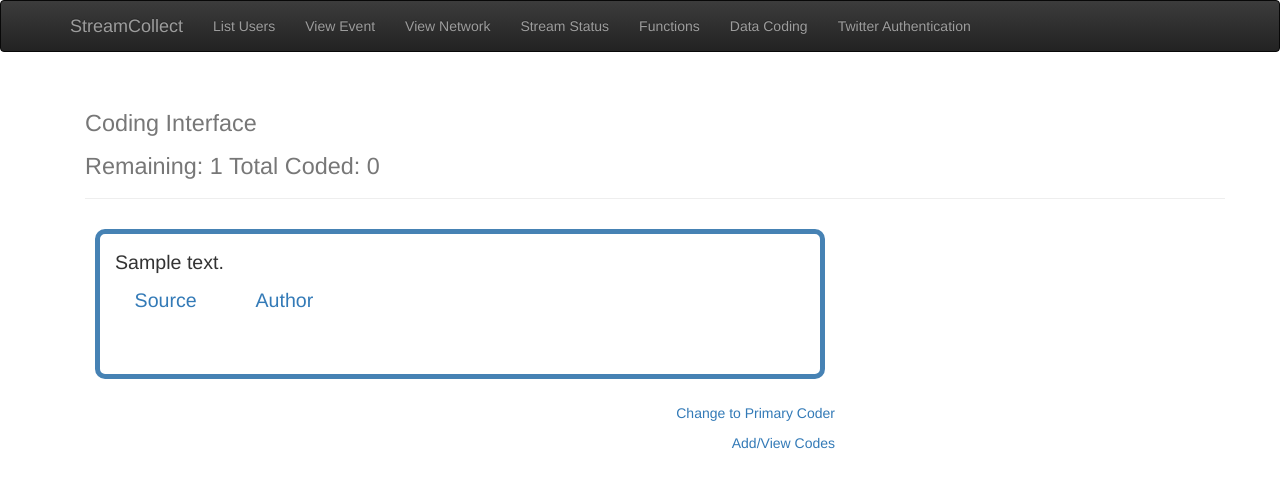
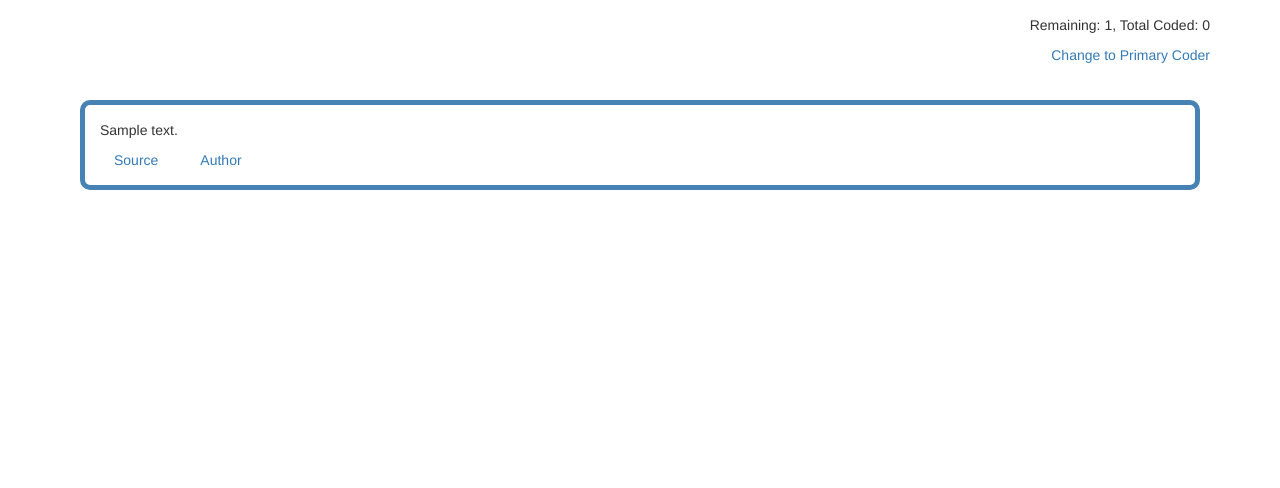
Before and after one commit to rosscg/crisis-data, a Django app: page /coding_interface/2 in a window 1280 px wide. Shown: the top 488 px of the page. Run offline with Django 3.2, Linux system fonts and the light colour scheme; tables that the repository leaves empty hold one stand-in row (values such as "Sample post"); parts of the project's set-up code (start-up, migrations or seed data) failed here and were passed over; some libraries are stand-ins or nearby versions.

Commit message:
Coding interface - multiple windows

```diff
--- a/streamcollect/static/css/streamcollect.css
+++ b/streamcollect/static/css/streamcollect.css
@@ -31,4 +31,18 @@ body {
     background-color: powderblue;
 }
 
+.tweet_to_code {
+    padding: 15px;
+    margin: 10px;
+    border: 5px solid SteelBlue;
+    border-radius: 10px;
+    height:90px;
+    font-size:100%;
+}
+
+.coding_button_row {
+    padding-top: 15px;
+    padding-bottom: 15px;
+}
+
 .top_margin_20 { margin-top:20px; }
--- a/streamcollect/templates/streamcollect/base.html
+++ b/streamcollect/templates/streamcollect/base.html
@@ -6,6 +6,21 @@
 	      <link rel="stylesheet" href="//maxcdn.bootstrapcdn.com/bootstrap/3.2.0/css/bootstrap-theme.min.css">
 
         <link rel="stylesheet" href="{% static 'css/streamcollect.css' %}">
+
+        <script type="text/javascript">
+          window.onload = function() {
+            var a = document.getElementById("coding_link");
+            a.onclick = function() {
+              var x = screen.width;
+              var y = screen.height;
+              var code_window_height = 100; // Value may duplicated in coding_interface.html (currently is not)
+              var url_window_user = window.open("about:blank", "url_window_user", "width=" + x/2 + ", top=" + (code_window_height+100) + ", height=" + (y-code_window_height-100) + ", left=" + 0 + ", menubar=no, toolbar=no, status=no");
+              var url_window_url = window.open("about:blank", "url_window_url", "width=" + x/2 + ", top=" + (code_window_height+100) + ", height=" + (y-code_window_height-100) + ", left=" + x/2 + ", menubar=no, toolbar=no, status=no");
+              var coding_window = window.open("/coding_interface/1", "coding_window", "width=" + x + ", height=" + code_window_height + ", menubar=no, toolbar=no, status=no");
+              }
+            }
+        </script>
+
     </head>
 
     <body>
@@ -22,7 +37,7 @@
               <li><a href="/view_network">View Network</a></li>
               <li><a href="/stream_status">Stream Status</a></li>
               <li><a href="/functions">Functions</a></li>
-              <li><a href="/coding_interface/1">Data Coding</a></li>
+              <li><a id="coding_link" href="">Data Coding</a></li>
               <li><a href="/twitter_auth">Twitter Authentication</a></li>
             </ul>
           </div>
--- a/streamcollect/templates/streamcollect/coding_interface.html
+++ b/streamcollect/templates/streamcollect/coding_interface.html
@@ -1,41 +1,55 @@
-{% extends 'streamcollect/base.html' %}
+{% load staticfiles %}
+<html>
+  <head>
+    <title>StreamCollect - Coding Interface</title>
+    <link rel="stylesheet" href="//maxcdn.bootstrapcdn.com/bootstrap/3.2.0/css/bootstrap.min.css">
+    <link rel="stylesheet" href="//maxcdn.bootstrapcdn.com/bootstrap/3.2.0/css/bootstrap-theme.min.css">
 
-{% block content %}
+    <link rel="stylesheet" href="{% static 'css/streamcollect.css' %}">
 
+
+  </head>
+  <body>
     <div class="container">
-  <div class="page-header">
-    <h1 class="title"><small>Coding Interface</small></h1>
-    {% if coder == '1' %}
-      <h1 class="title"><small>Total Coded: {{ total_coded }}</small></h1>
-    {% elif coder > '1' %}
-      <h1 class="title"><small>Remaining: {{ remaining }} Total Coded: {{ total_coded }}</small></h1>
-    {% endif %}
-  </div>
 
-{% if remaining != 0 and coder != '0' %}
+      {% if coder != '0' %}
       <div class="row">
-    <div class="col-sm-8">
-      <div class="added_tweet">
-        <p>{{ tweet.text }}</p>
-        <p>&emsp;<a href="http://www.twitter.com/{{ tweet.author.screen_name }}/status/{{ tweet.tweet_id }}" target="_blank">Source</a>&emsp;&emsp;&emsp;<a href="{% url 'user_details' user_id=tweet.author.user_id %}" target="_blank">Author</a></p>
-      </div>
-    </div>
-  </div>
-
-  <div class="row">
-    <div class="col-sm-8">
-      <div>
+        <div class="col-lg-8">
+          {% if remaining != 0 %}
           <form action="submit" method="POST">{% csrf_token %}
             <input type="hidden" value={{ tweet.tweet_id }} name="tweet_id">
             <input type="hidden" value={{ coder }} name="coder">
-          <div class="row" style="text-align:center">
+            <div class="coding_button_row" style="text-align:center">
               {% for code in codes %}
-              <button id={{ code.data_code_id }} type="submit" value={{ code.data_code_id }} class="btn btn-primary" name="assign_code">
+                <button id={{ code.data_code_id }} type="submit" value={{ code.data_code_id }} class="btn btn-primary btn-lg" name="assign_code">
                  {{ code.data_code_id }}: {{ code.name }}
                 </button>
               {% endfor %}
             </div>
           </form>
+          {% endif %}
+        </div>
+        <div class="col-lg-4">
+          <div class="coding_button_row" align='right'>
+            {% if coder == '1' %}
+            <p>Total Coded: {{ total_coded }}</p>
+            <p><a href="/coding_interface/2">Change to Secondary Coder</a></p>
+            <p><a id="add_codes" href="/coding_interface/0">Add/View Codes</a></p>
+            {% elif coder != '0' %}
+            <p>Remaining: {{ remaining }}, Total Coded: {{ total_coded }}</p>
+            <p><a href="/coding_interface/1">Change to Primary Coder</a></p>
+            {% endif %}
+          </div>
+        </div>
+      </div>
+      {% endif %}
+
+      {% if remaining != 0 and coder != '0' %}
+      <div class="row">
+        <div class="col-lg-12">
+          <div class="tweet_to_code">
+            <p>{{ tweet.text }}</p>
+            <p>&emsp;<a href="http://www.twitter.com/{{ tweet.author.screen_name }}/status/{{ tweet.tweet_id }}" target="_blank">Source</a>&emsp;&emsp;&emsp;<a href="{% url 'user_details' user_id=tweet.author.user_id %}" target="_blank">Author</a></p>
           </div>
         </div>
       </div>
@@ -43,70 +57,71 @@
 
       {% if coder == '0' %}
         <div class="row">
-    <div class="col-sm-8">
+          <div class="coding_button_row">
+            <div class="col-lg-8">
+              <form action="submit" method="POST" class="form-inline">{% csrf_token %}
+                <div class="form-group">
+                  <div class="col-xl-8">
+                    <label for="code">Add Code:</label>
+                    <input type="text" class="form-control" name="code">
+                    <label for="description">Description:</label>
+                    <textarea class="form-control" rows="2" name="description"></textarea>
+                    <input type="submit" class="btn btn-primary btn-md" name="add_data_code" value="Add Code">
+                  </div>
+                </div>
+              </form>
+            </div>
+            <div class="col-lg-4">
               <p align='right'><a href="/coding_interface/1">Change to Primary Coder</a></p>
+              <p align='right'>Scroll down to view and remove existing codes</p>
+            </div>
           </div>
         </div>
 
         {% for code in codes %}
         <div class="row">
-    <div class="col-sm-8">
-     <p style="font-size:130%;">{{ code.data_code_id }}: <b>{{ code.name }}</b><br/>
+          <div class="coding_button_row">
+            <div class="col-lg-12">
+             <p style="font-size:130%;">{{ code.data_code_id }}: <b>{{ code.name }}</b>
              {{ code.description }}
-     <form action="submit" method="POST">{% csrf_token %}
+             <form action="submit" method="POST" class="form-inline">{% csrf_token %}
                <input type="hidden" value={{ code.data_code_id }} name="data_code_id">
                <input type="submit" class="btn btn-danger btn-xs" name="delete_data_code" value="Delete '{{ code.name }}'"></form>
             </p>
            </div>
           </div>
+        </div>
         {% endfor %}
-
-  <div class="row">
-    <div class="col-sm-8">
-      <form action="submit" method="POST">{% csrf_token %}
-        <div class="form-group">
-          <div class="col-xs-8">
-            <label for="code">Add Code:</label>
-            <input type="text" class="form-control" name="code">
-            <label for="description">Description:</label>
-            <textarea class="form-control" rows="4" name="description"></textarea>
-            <input type="submit" class="btn btn-primary btn-md" name="add_data_code" value="Add Code">
-          </div>
-        </div>
-      </form>
-    </div>
-  </div>
         {% endif %}
-
-
-  <div class="row">
-    <div class="col-sm-8">
-      {% if coder == '1' %}
-        <p align='right'><a href="/coding_interface/2">Change to Secondary Coder</a></p>
-        <p align='right'><a href="/coding_interface/0">Add/View Codes</a></p>
-      {% elif coder != '0' %}
-        <p align='right'><a href="/coding_interface/1">Change to Primary Coder</a></p>
-        <p align='right'><a href="/coding_interface/0">Add/View Codes</a></p>
-      {% endif %}
-    </div>
-  </div>
 
     </div>
 
-
-<script>
+    <script type="text/javascript">
 
       window.onload = function() {set_window()}
+
       document.body.onkeypress = function() {set_code(event)};
 
       function set_window() { // Opens secondary window to display URL destination in Tweet for reference
+
+          if("{{coder}}" > 0) {
             var x = screen.width;
             var y = screen.height;
-      var url = "about:blank";
+            var code_window_height = window.outerHeight; // Using var rather than fixed value means resizing window affects reopening other windows. Initial value set in base.html
+            var url_user = "http://www.twitter.com/{{ tweet.author.screen_name }}/status/{{ tweet.tweet_id }}";
+            var url_2 = "about:blank";
             if("{{ tweet.url_set.count }}" > 0 ) { //TODO: Consider handling multiple URLs, or loading the last one (rather than first) for consistency.
-        url = "http://{{ tweet.url_set.all.0 }}";
+              url_2 = "http://{{ tweet.url_set.all.0 }}";
             }
-      var url_window = window.open(url, "url_window", "width=" + x/3 + ", height=" + y + ", left=" + x/3*2 + ", menubar=no, toolbar=no, status=no");
+            var url_window_user = window.open(url_user, "url_window_user", "width=" + x/2 + ", top=" + (code_window_height) + ", height=" + (y-code_window_height-50) + ", left=" + 0 + ", menubar=no, toolbar=no, status=no");
+            var url_window_url = window.open(url_2, "url_window_url", "width=" + x/2 + ", top=" + (code_window_height) + ", height=" + (y-code_window_height-50) + ", left=" + x/2 + ", menubar=no, toolbar=no, status=no");
+          }
+
+          var a = document.getElementById("add_codes");
+          a.onclick = function() {
+            url_window_user.close()
+            url_window_url.close()
+          }
       }
 
       function set_code(event) {
@@ -141,4 +156,5 @@
 
     </script>
 
-{% endblock %}
+  </body>
+</html>
```
Lines whose indentation alone changed are shown as unchanged.
